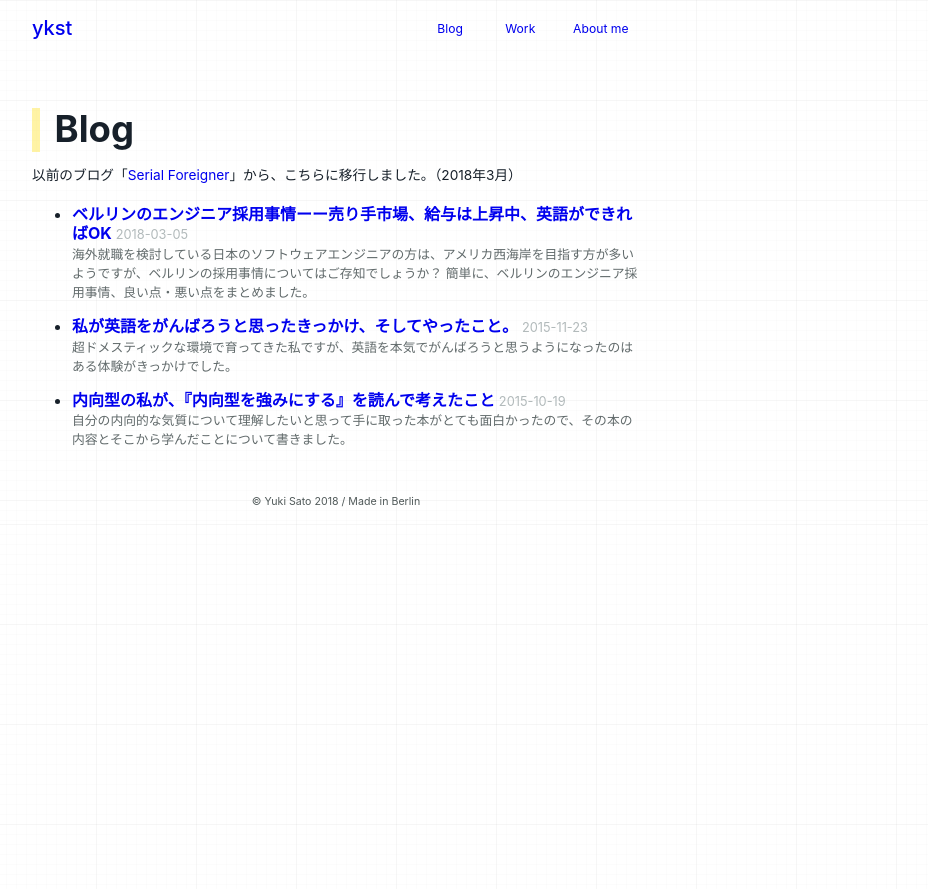
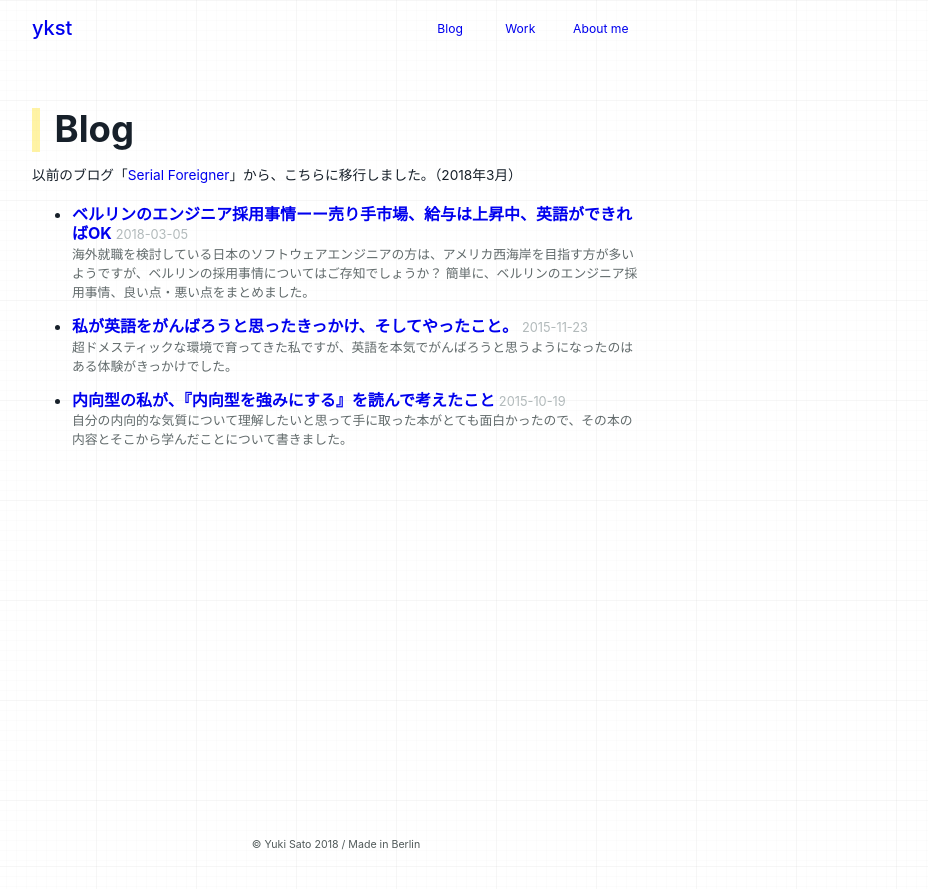
Before and after one commit to youxiberlin/blog, a Jekyll site: the page built from blog.md, in a window 1280 px wide. Shown: the top 889 px of the page, without its empty margins (304-1232 px from the left). Built offline with Jekyll 4.4.1, drawn with Linux system fonts in a browser that asks for light colours; nearby versions of some CDN libraries.

Commit message:
fixed footer

```diff
--- a/_sass/_layout-base.scss
+++ b/_sass/_layout-base.scss
@@ -40,6 +40,7 @@
     	grid-column:1/3;
     	grid-row:2;
       margin-top: 3em;
+      min-height: 80vh;
     }
 
     .footer{
```
